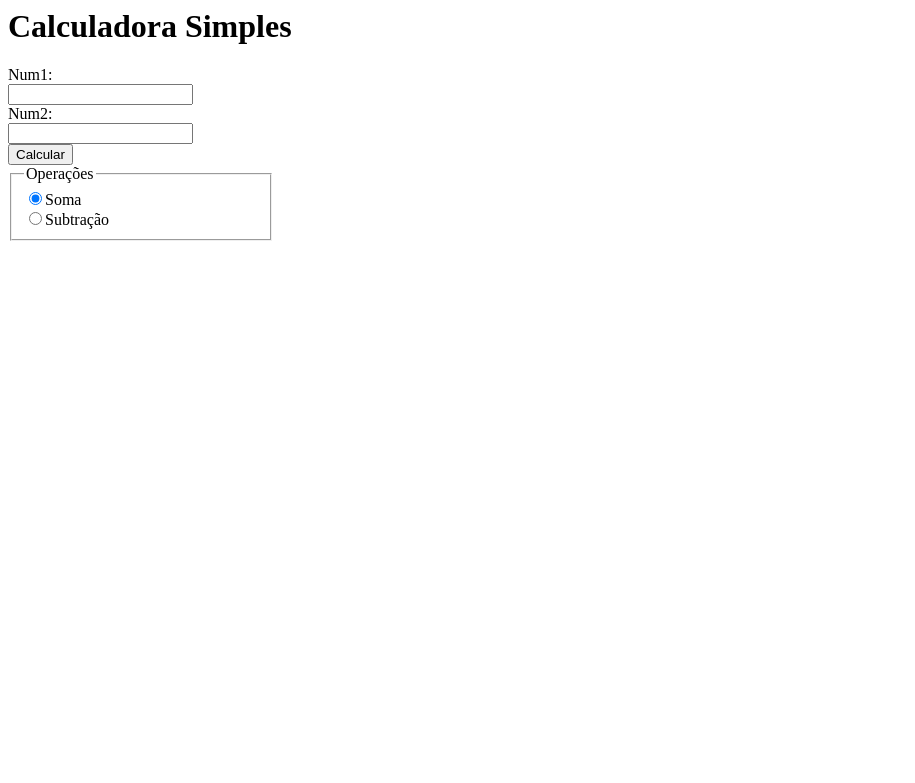
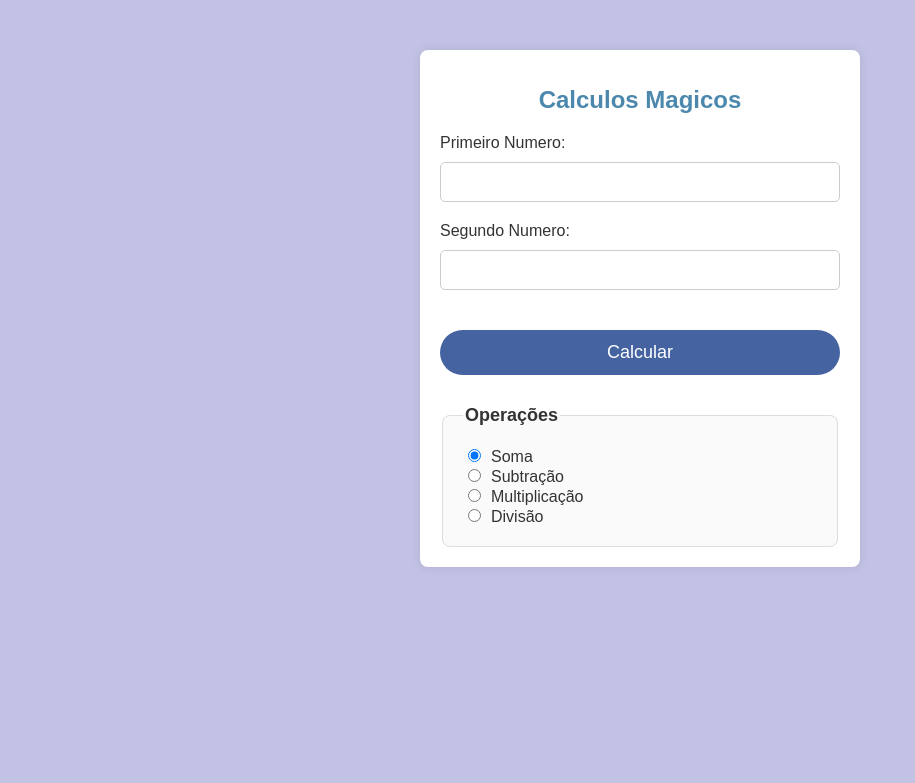
Before and after one commit to zerbinativito9/calc, a PHP site: page / in a window 1280 px wide. Shown: the top 783 px of the page, without its empty margins (0-915 px from the left). Run offline with PHP 8.4, Linux system fonts and the light colour scheme.

Commit message:
commit inicial

```diff
--- a/index.php
+++ b/index.php
@@ -1,47 +1,88 @@
-<html>
+<!DOCTYPE html>
+<html lang="pt-BR">
 <head>
-        <meta utf="utf8_decode">
-        <title> Calculadora Simples </title>
+    <meta charset="UTF-8">
+    <meta name="viewport" content="width=device-width, initial-scale=1.0">
+    <title>Calculos Magicos</title>
+    <link rel="stylesheet" href="style.css">
 </head>
 <body>
-        <h1> Calculadora Simples </h1>
-        <form method="GET" action="/calc/">
-            <label for="num1">Num1:</label><br>
-            <input type="text" name="n1"><br>
-            <label for="num2">Num2:</label><br>
-            <input type="text" name="n2"><br>
+    <div class="container">
+        <h1>Calculos Magicos</h1>
+        <form method="GET" action="">
+            <label for="num1">Primeiro Numero:</label><br>
+            <input type="text" name="n1" required><br>
+            <label for="num2">Segundo Numero:</label><br>
+            <input type="text" name="n2" required><br>
             <input type="submit" value="Calcular">
-            <fieldset style="margin-right: 1000;">
+            <fieldset>
                 <legend>Operações</legend>
-                <input type="radio" name="op" value="soma" checked>Soma</input><br>
-                <input type="radio" name="op" value="subtração">Subtração</input>
+                <input type="radio" name="op" value="soma" checked>Soma<br>
+                <input type="radio" name="op" value="subtracao">Subtração<br>
+                <input type="radio" name="op" value="multiplicacao">Multiplicação<br>
+                <input type="radio" name="op" value="divisao">Divisão<br>
             </fieldset>
         </form>
+
         <?php
+        function validarNumero($valor) {
+            return is_numeric($valor);
+        }
 
-            if($_SERVER['REQUEST_METHOD'] == 'GET'){
-                if(isset($_GET['n1']) and isset($_GET['n2'])){
+        function soma($n1, $n2) {
+            return $n1 + $n2;
+        }
+
+        function subtracao($n1, $n2) {
+            return $n1 - $n2;
+        }
+
+        function multiplicacao($n1, $n2) {
+            return $n1 * $n2;
+        }
+
+        function divisao($n1, $n2) {
+            if ($n2 == 0) {
+                return "Erro: Divisão por zero!";
+            }
+            return $n1 / $n2;
+        }
+
+        if ($_SERVER['REQUEST_METHOD'] == 'GET') {
+            if (isset($_GET['n1']) && isset($_GET['n2'])) {
                 $n1 = $_GET['n1'];
                 $n2 = $_GET['n2'];
 
+                if (!validarNumero($n1) || !validarNumero($n2)) {
+                    echo "<p>Por favor, insira apenas números válidos.</p>";
+                } else {
+                    $n1 = (float)$n1;
+                    $n2 = (float)$n2;
 
-                    function soma(){
-                        return $GLOBALS['n1'] + $GLOBALS['n2'];
-                    }
+                    if (isset($_GET['op'])) {
+                        $op = $_GET['op'];
 
-                    function subtracao(){
-                        return $GLOBALS['n1'] - $GLOBALS['n2'];
-                    }
-
-                    if($_GET['op'] == 'soma'){
-                        echo "<h1> $n1  + $n2 = " .soma(). "</h1>";
-                    } else {
-                        echo "<h1> $n1 - $n2 = " .subtracao(). "</h1>";
-                    }
-
+                        switch ($op) {
+                            case 'soma':
+                                echo "<h1 class='resultado'>$n1 + $n2 = " . soma($n1, $n2) . "</h1>";
+                                break;
+                            case 'subtracao':
+                                echo "<h1 class='resultado'>$n1 - $n2 = " . subtracao($n1, $n2) . "</h1>";
+                                break;
+                            case 'multiplicacao':
+                                echo "<h1 class='resultado'>$n1 * $n2 = " . multiplicacao($n1, $n2) . "</h1>";
+                                break;
+                            case 'divisao':
+                                echo "<h1 class='resultado'>$n1 ÷ $n2 = " . divisao($n1, $n2) . "</h1>";
+                                break;
+                            default:
+                                echo "<p>Operação inválida.</p>";
                         }
                     }
-
+                }
+            }
+        }
         ?>
+    </div>
 </body>
 </html>
--- /dev/null
+++ b/style.css
@@ -0,0 +1,69 @@
+body {
+    font-family: Arial, sans-serif;
+    background-color: #c2c2e5;
+    color: #333;
+    margin: 0;
+    padding: 0;
+}
+.container {
+    max-width: 400px;
+    margin: 50px auto;
+    padding: 20px;
+    background-color: #ffffff;
+    border-radius: 8px;
+    box-shadow: 0 0 10px rgba(0, 0, 0, 0.1);
+}
+h1 {
+    text-align: center;
+    color: hsl(203, 39%, 49%);
+    font-size: 24px;
+    margin-bottom: 20px;
+}
+input[type="text"] {
+    width: 100%;
+    padding: 10px;
+    margin: 10px 0 20px 0;
+    border: 1px solid #ccc;
+    border-radius: 5px;
+    box-sizing: border-box;
+    font-size: 16px;
+}
+input[type="submit"] {
+    width: 100%;
+    padding: 12px 20px;
+    background-color: hsl(220, 40%, 45%);
+    border: none;
+    color: white;
+    font-size: 18px;
+    cursor: pointer;
+    border-radius: 50px;
+    transition: background-color 0.3s ease;
+    margin-top: 20px;
+}
+input[type="submit"]:hover {
+    background-color: hsl(188, 39%, 49%);
+}
+fieldset {
+    border: 1px solid #ddd;
+    padding: 20px;
+    border-radius: 8px;
+    background-color: #fafafa;
+    margin-top: 30px;
+}
+legend {
+    font-size: 18px;
+    font-weight: bold;
+}
+input[type="radio"] {
+    margin-right: 10px;
+}
+p {
+    color: red;
+    font-weight: bold;
+}
+h1.resultado {
+    font-size: 20px;
+    color: #333;
+    text-align: center;
+    margin-top: 20px;
+}
```
Lines whose indentation alone changed are shown as unchanged.
